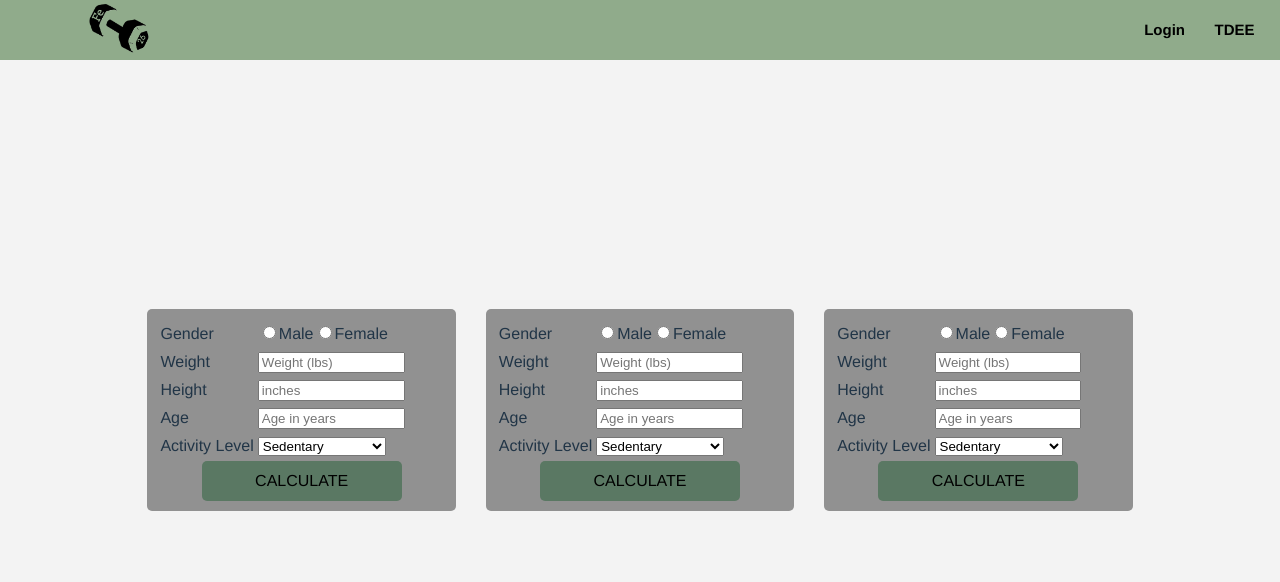
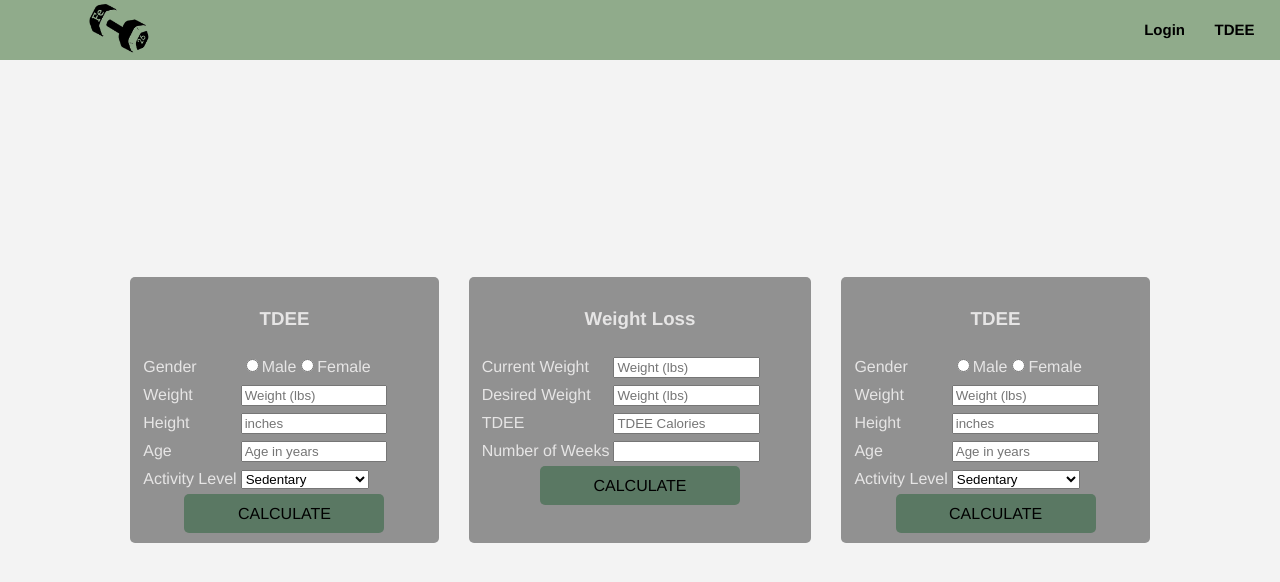
Before and after one commit to Gdubs05/react-login, a React (Vite) app: page /tdee in a window 1280 px wide. Shown: the top 582 px of the page. Built offline with nearby package versions, Linux system fonts and the light colour scheme.

Commit message:
Added a WeightLossCalculator component

```diff
--- a/src/components/CalorieCalculator.jsx
+++ b/src/components/CalorieCalculator.jsx
@@ -35,6 +35,7 @@ export function CalorieCalculator() {
   return (
     <>
       <div className="calorieCalculator">
+        <h3>TDEE</h3>
         <table>
           <tbody>
             <tr className="genderSelector">
--- /dev/null
+++ b/src/components/WeightLossCalculator.jsx
@@ -0,0 +1,110 @@
+import { useState } from "react";
+import { weightLossCalculation } from "../utils/weightLossCalculation";
+import "./WeightLossCalculator.css";
+
+export function WeightLossCalculator() {
+  const [inputValues, setInputValues] = useState({
+    currentWeight: "",
+    desiredWeight: "",
+    tdee: "",
+    time: "",
+  });
+
+  const [calculatedCalories, setCalculatedCalories] = useState({
+    dailyCalories: "",
+    dailyDeficit: "",
+  });
+
+  const [isVisible, setIsVisible] = useState(false);
+
+  const handleInputChange = (event) => {
+    const { name, value } = event.target;
+    setInputValues({ ...inputValues, [name]: value });
+    console.log(inputValues);
+  };
+
+  const calculateCalories = () => {
+    if (inputValues) {
+      console.log("CALCULATED");
+      setCalculatedCalories(weightLossCalculation(inputValues));
+      console.log(calculatedCalories);
+    }
+  };
+
+  return (
+    <>
+      <div className="calorieCalculator">
+        <h3>Weight Loss</h3>
+        <table>
+          <tbody>
+            <tr className="weightSelector">
+              <td>Current Weight</td>
+              <td>
+                <input
+                  onChange={handleInputChange}
+                  type="text"
+                  placeholder="Weight (lbs)"
+                  name="currentWeight"
+                  className="textbox"
+                />
+              </td>
+            </tr>
+
+            <tr className="weightSelector">
+              <td>Desired Weight</td>
+              <td>
+                <input
+                  onChange={handleInputChange}
+                  type="text"
+                  placeholder="Weight (lbs)"
+                  name="desiredWeight"
+                  className="textbox"
+                />
+              </td>
+            </tr>
+
+            <tr className="tdeeSelector">
+              <td>TDEE</td>
+              <td>
+                <input
+                  onChange={handleInputChange}
+                  type="text"
+                  placeholder="TDEE Calories"
+                  name="tdee"
+                  className="textbox"
+                />
+              </td>
+            </tr>
+
+            <tr className="timeSelector">
+              <td>Number of Weeks</td>
+              <td>
+                <input
+                  onChange={handleInputChange}
+                  type="text"
+                  name="time"
+                  className="textbox"
+                />
+              </td>
+            </tr>
+          </tbody>
+        </table>
+        <button
+          className="button"
+          onClick={() => {
+            calculateCalories();
+            setIsVisible(!isVisible);
+          }}
+        >
+          CALCULATE
+        </button>
+        {isVisible && (
+          <div>
+            <p>Daily Calories: {calculatedCalories.dailyCalories}</p>
+            <p>Daily Deficit: {calculatedCalories.dailyDeficit}</p>
+          </div>
+        )}
+      </div>
+    </>
+  );
+}
--- a/src/index.css
+++ b/src/index.css
@@ -4,7 +4,7 @@
   font-weight: 400;
 
   color-scheme: light dark;
-  color: rgba(236, 236, 236, 0.87);
+  color: rgba(90, 90, 90, 0.87);
   background-color: #242424;
 
   font-synthesis: none;
--- a/src/pages/CalorieCalculationPage.css
+++ b/src/pages/CalorieCalculationPage.css
@@ -1,3 +1,7 @@
+body {
+    color: hsl(0, 2%, 90%)
+}
+
 .calculationsContainer{
     display: flex;
     justify-content: space-evenly;
--- a/src/pages/CalorieCalculationPage.jsx
+++ b/src/pages/CalorieCalculationPage.jsx
@@ -1,5 +1,6 @@
 import { Header } from "../components/Header";
 import { CalorieCalculator } from "../components/CalorieCalculator";
+import { WeightLossCalculator } from "../components/WeightLossCalculator";
 import "./calorieCalculationPage.css";
 
 export function CalorieCalculationPage() {
@@ -8,7 +9,7 @@ export function CalorieCalculationPage() {
       <Header />
       <div className="calculationsContainer">
         <CalorieCalculator />
-        <CalorieCalculator />
+        <WeightLossCalculator />
         <CalorieCalculator />
       </div>
     </>
--- /dev/null
+++ b/src/utils/weightLossCalculation.js
@@ -0,0 +1,11 @@
+export function weightLossCalculation(inputValues){
+    const currentWeight = inputValues.currentWeight;
+    const desiredWeight = inputValues.desiredWeight;
+    const time = inputValues.time;
+    const tdee = inputValues.tdee;
+
+    const dailyDeficit = (3500*(currentWeight - desiredWeight))/(time*7)
+    const dailyCaloricIntake = tdee -((3500*(currentWeight - desiredWeight))/(time*7));
+
+    return ({dailyCalories: dailyCaloricIntake, dailyDeficit: dailyDeficit});
+}
```
Also changed, not shown: src/components/WeightLossCalculator.css (added).
